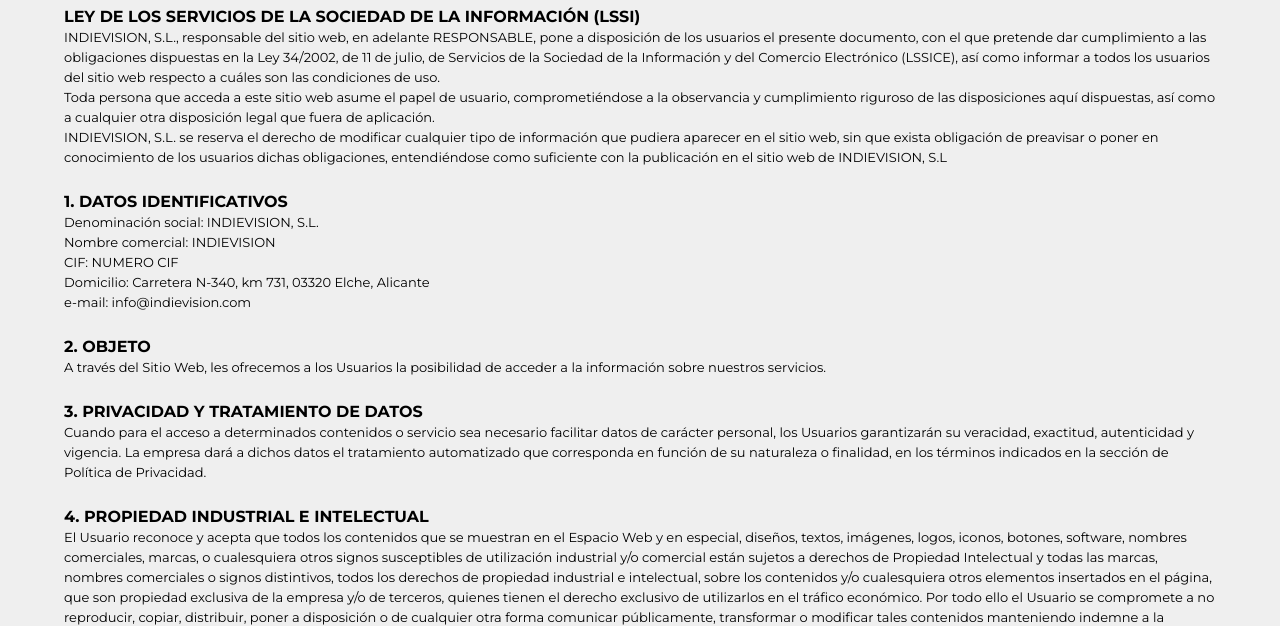
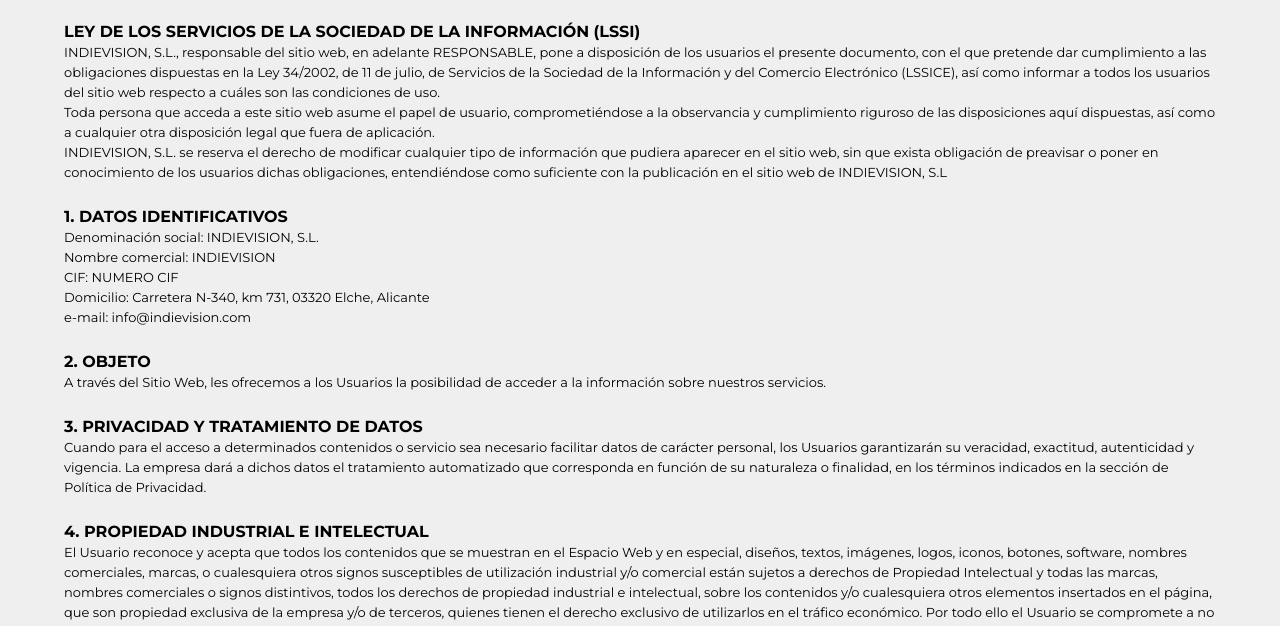
Before and after one commit to wi96/s2m82021, a plain HTML site: page IndieVision Web/aviso_legal.html in a window 1280 px wide. Shown: the part 158-784 px from the top of the page. Drawn offline with Linux system fonts and the light colour scheme.

Commit message:
actu css

```diff
--- a/IndieVision Web/css/phone.css
+++ b/IndieVision Web/css/phone.css
@@ -1412,8 +1412,8 @@
 
 /*+++++++++++ PANTALLA LEGAL +++++++++++*/
 .pantalla_legal {
-	width: 90%;
-	margin: 0 auto;
+    width: 90%;
+    margin: 15PX auto;
 }
 .pantalla_legal p {
 	font-size: 13px;
```
